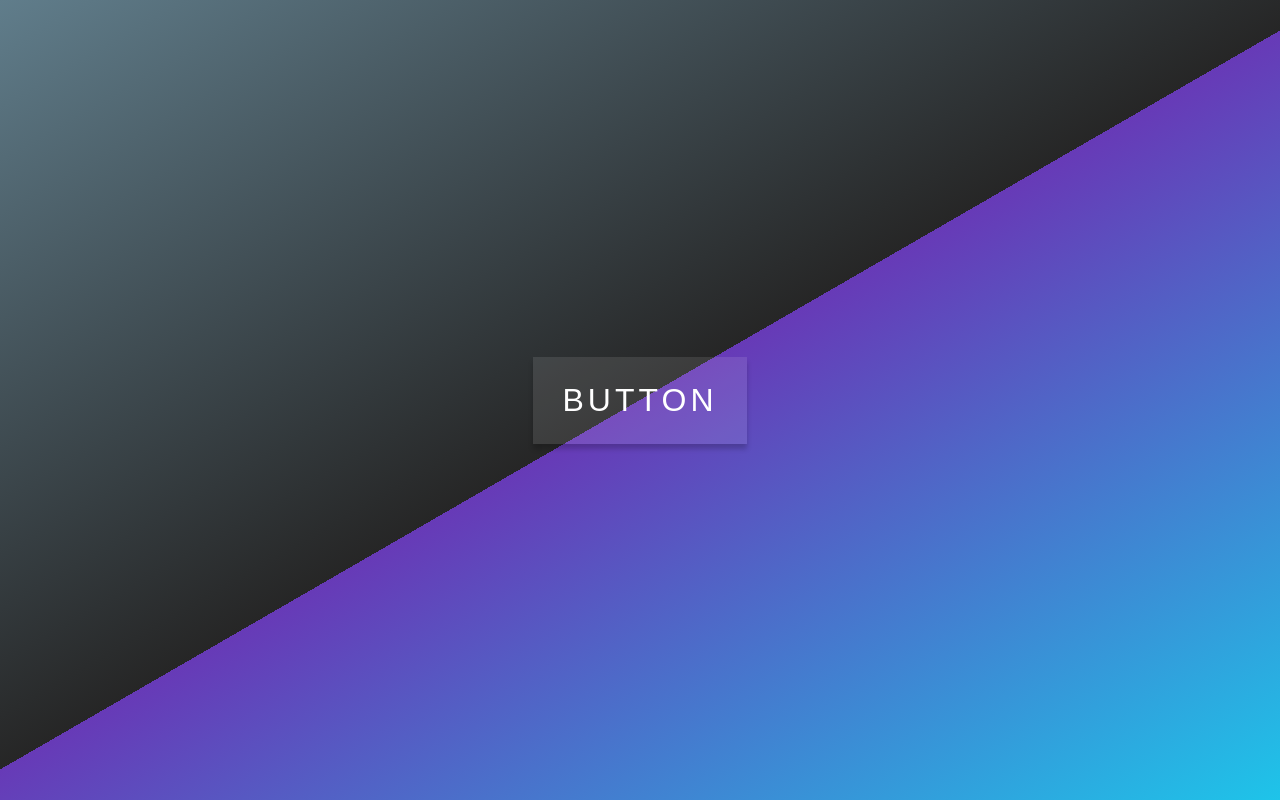
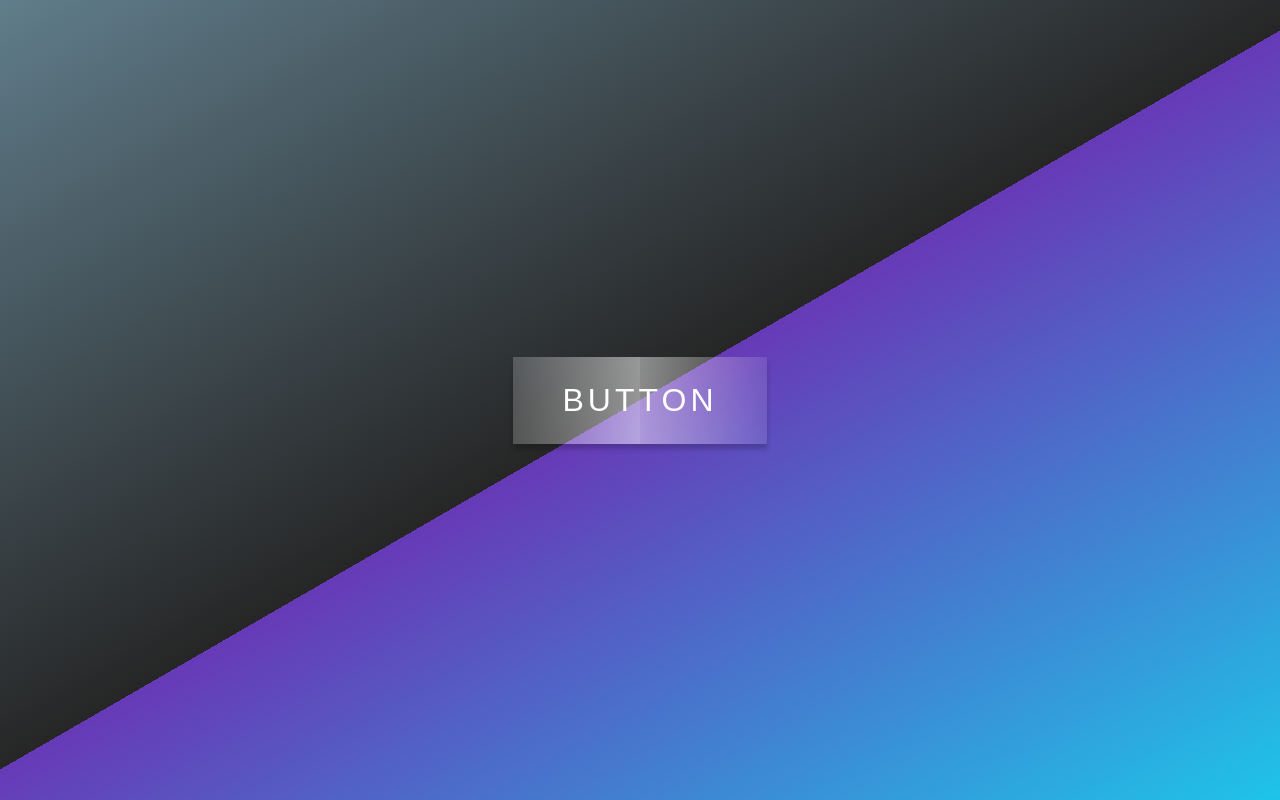
Before and after one commit to Ceci007/shinny-glass-button, a plain HTML site: page index.html in a window 1280 px wide. Drawn offline with Linux system fonts and the light colour scheme.

Commit message:
Add shine effect with pseudo elements

```diff
--- a/style.css
+++ b/style.css
@@ -10,7 +10,7 @@ body {
 
 a {
   position: relative;
-  padding: 25px 30px;
+  padding: 25px 50px;
   text-decoration: none;
   color: #fff;
   font-size: 2em;
@@ -21,3 +21,24 @@ a {
   background: rgba(255, 255, 255, 0.1);
   box-shadow: 0 5px 5px rgba(0, 0, 0, 0.2);
 }
+
+a:before {
+  content: "";
+  position: absolute;
+  top: 0;
+  left: 0;
+  width: 50%;
+  height: 100%;
+  background: rgba(255, 255, 255, 0.1);
+}
+
+a:after {
+  content: "";
+  position: absolute;
+  top: 0;
+  left: 0;
+  width: 100%;
+  height: 100%;
+  background: linear-gradient(90deg, transparent, rgba(255, 255, 255, 0.4), transparent);
+  transition: 0.5s;
+}
```
